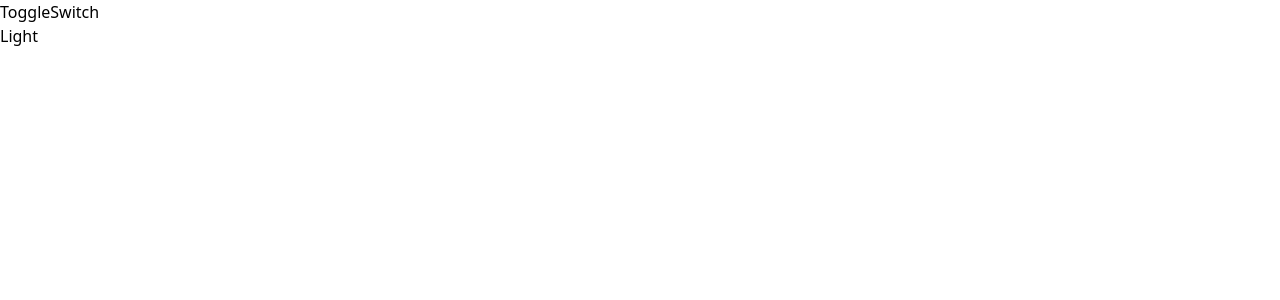
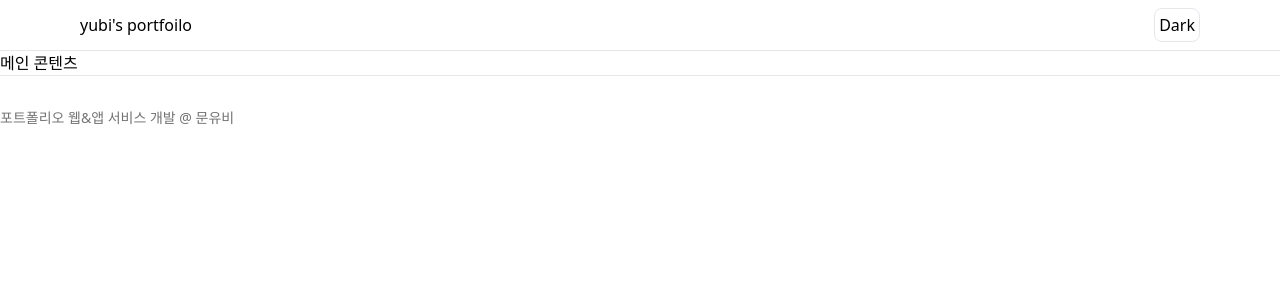
Before and after one commit to devyubi/moonyubi-portfolio, a React (Create React App) app: page / in a window 1280 px wide. Shown: the top 300 px of the page. Built offline with nearby package versions, Linux system fonts and the light colour scheme.

Commit message:
[style] main, footer tailwind 적용

```diff
--- a/package.json
+++ b/package.json
@@ -7,6 +7,7 @@
     "@types/node": "^16.18.126",
     "react": "^18.2.0",
     "react-dom": "^18.2.0",
+    "react-router-dom": "^7.8.1",
     "react-scripts": "5.0.1",
     "typescript": "^4.9.5",
     "web-vitals": "^2.1.4"
--- a/src/App.tsx
+++ b/src/App.tsx
@@ -1,13 +1,21 @@
 import Header from './components/Header';
 import { ThemeProvider } from './contexts/ThemeContext';
+import { BrowserRouter as Router, Route, Routes } from 'react-router-dom';
+import MainPage from './pages/MainPage';
 
 function App() {
   return (
-    <div>
+    <Router>
       <ThemeProvider>
         <Header />
+        <Routes>
+          <Route path="/" element={<MainPage />} />
+        </Routes>
+        <footer className="border-t border-gray-200 py-8 text-sm text-neutral-500 dark:text-neutral-400 dark:bg-gray-600">
+          포트폴리오 웹&앱 서비스 개발 @ 문유비
+        </footer>
       </ThemeProvider>
-    </div>
+    </Router>
   );
 }
 
--- a/src/components/Header.tsx
+++ b/src/components/Header.tsx
@@ -9,13 +9,20 @@ const Header = () => {
 
   const handleClickToggle = () => {
     setIsDarkMode(!isDarkMode);
+    console.log(isDarkMode);
   };
 
   return (
     <header>
-      <div>
-        <h2>ToggleSwitch</h2>
-        <button onClick={handleClickToggle}> {isDarkMode ? 'Dark' : 'Light'} </button>
+      <div
+        className={`px-20 py-2 border-b border-gray-200 flex items-center justify-between
+              ${isDarkMode ? 'bg-black text-white' : 'bg-white text-black'}`}
+      >
+        {/* yubi's 는 eslint 규칙에 맞지 않음. &apos;s : ' */}
+        <h2>yubi&apos;s portfoilo</h2>
+        <button className="border p-1 rounded-lg" onClick={handleClickToggle}>
+          {isDarkMode ? 'Light' : 'Dark'}
+        </button>
       </div>
     </header>
   );
--- a/src/contexts/ThemeContext.tsx
+++ b/src/contexts/ThemeContext.tsx
@@ -13,7 +13,11 @@ export function ThemeProvider({ children }: { children: ReactNode }) {
   const [isDarkMode, setIsDarkMode] = useState(false);
 
   useEffect(() => {
-    document.body.setAttribute('data-theme', isDarkMode ? 'dark' : 'light');
+    if (isDarkMode) {
+      document.documentElement.classList.add('dark');
+    } else {
+      document.documentElement.classList.remove('dark');
+    }
   }, [isDarkMode]);
 
   return (
--- /dev/null
+++ b/src/pages/MainPage.tsx
@@ -0,0 +1,9 @@
+const MainPage = () => {
+  return (
+    <div>
+      <main className="bg-white text-black dark:bg-gray-600 dark:text-white">메인 콘텐츠</main>
+    </div>
+  );
+};
+
+export default MainPage;
```
Also changed, not shown: 1 other file (tests, documents, lock files or other folders).
